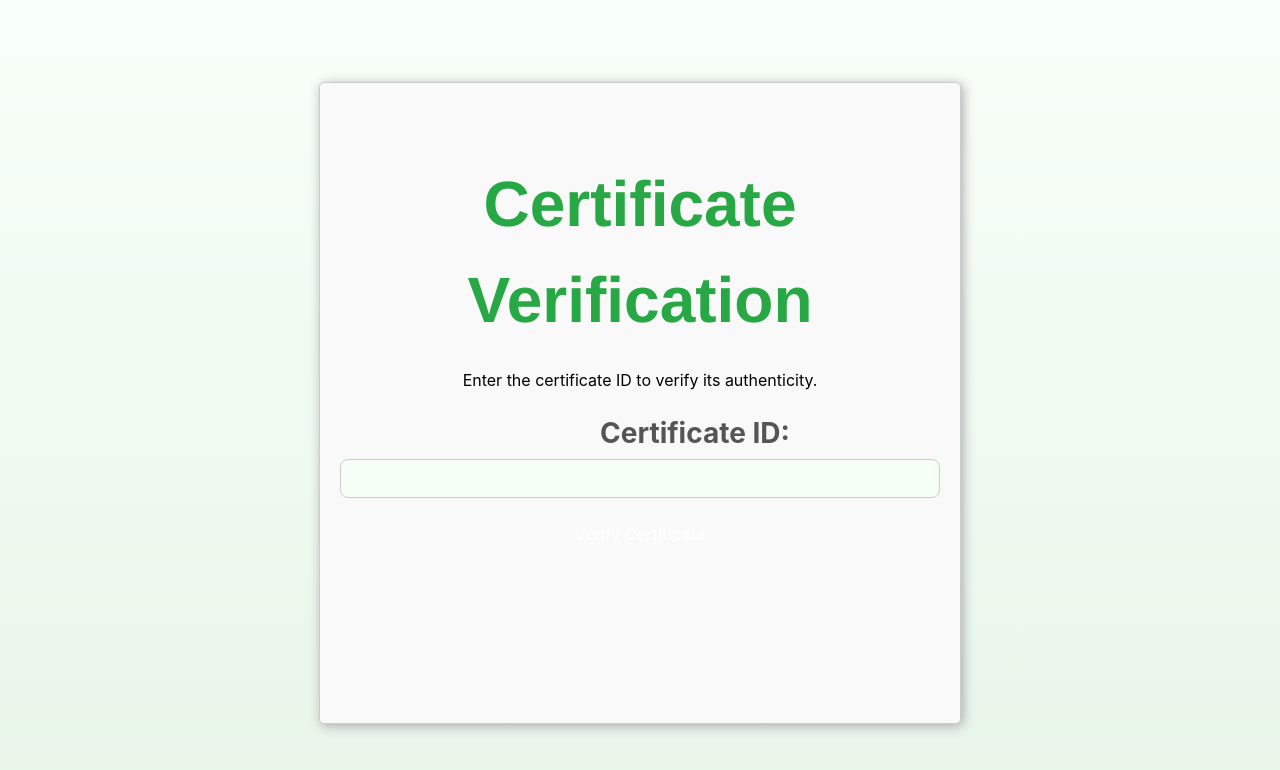
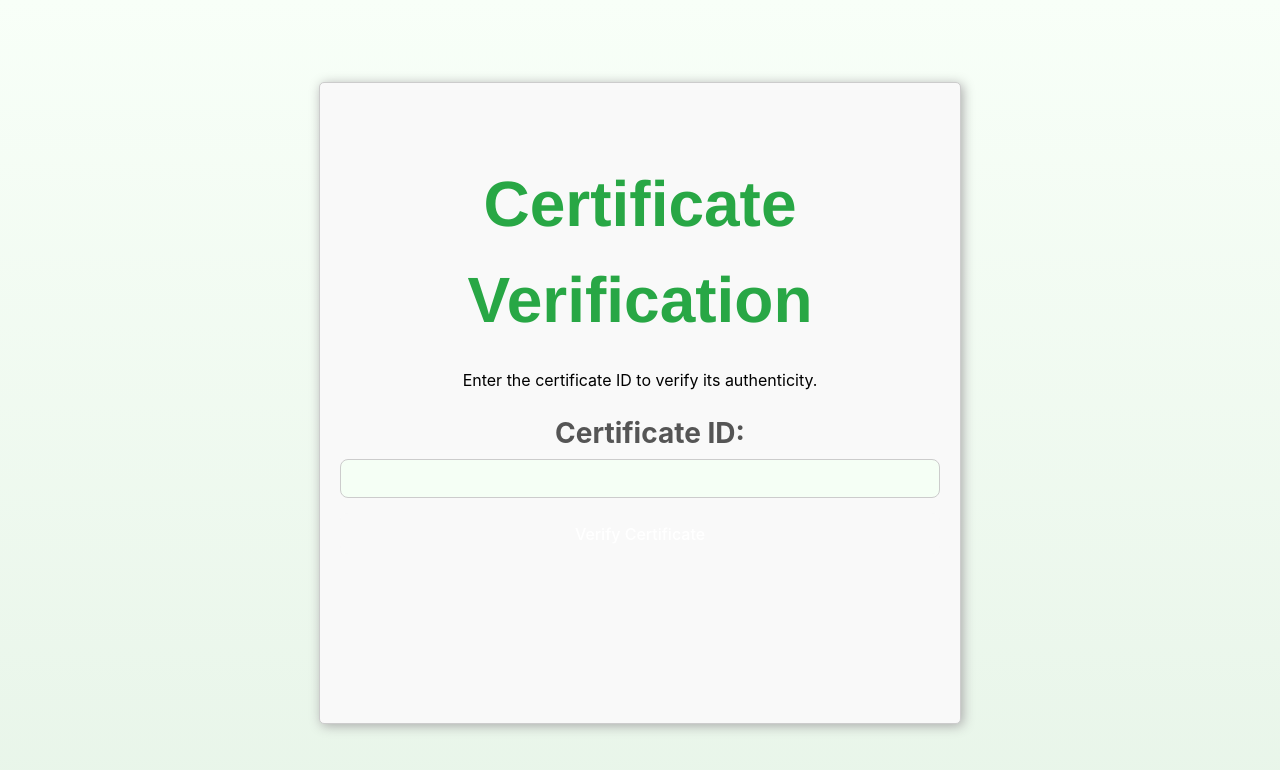
Before and after one commit to MohitSharma66/Certificate-Verififcation, a React (Vite) app in the folder certificate-frontend/: page /verification in a window 1280 px wide. Shown: the top 770 px of the page. Built offline with nearby package versions, Linux system fonts and the light colour scheme; what web3 would draw is missing.

Commit message:
Last Commit(Probably)

```diff
--- a/certificate-frontend/src/components/Form.jsx
+++ b/certificate-frontend/src/components/Form.jsx
@@ -8,7 +8,7 @@ const Form = () => {
     instituteId: '',
     studentName: '',
     year: '',
-    departmenr:'',
+    department:'',
     semester: '',
     studentUniqueId: '',
     course: '',
@@ -85,6 +85,7 @@ const Form = () => {
         instituteName: '',
         instituteId: '',
         studentName: '',
+        department: '',
         year: '',
         semester: '',
         studentUniqueId: '',
--- a/certificate-frontend/src/components/Verification.css
+++ b/certificate-frontend/src/components/Verification.css
@@ -36,6 +36,7 @@
     width: 100%;
     padding: 8px;
     box-sizing: border-box;
+    color: black;
   }
 
   button {
--- a/certificate-frontend/src/components/Verification.jsx
+++ b/certificate-frontend/src/components/Verification.jsx
@@ -68,7 +68,7 @@ const Verification = () => {
       {error && <p className="error">{error}</p>}
       <form onSubmit={handleVerification}>
         <div className="form-group">
-          <label htmlFor="certificateId" style={{ marginLeft: '55px' }}>
+          <label htmlFor="certificateId" style={{ marginLeft: '10px' }}>
             Certificate ID:
           </label>
           <input
```
